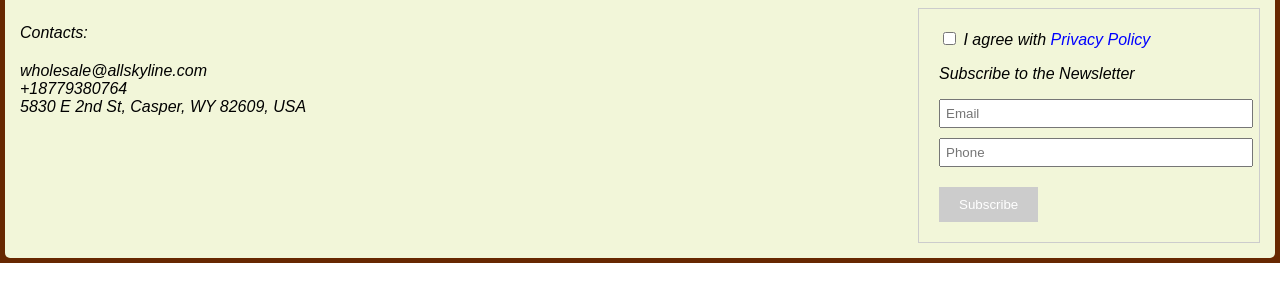
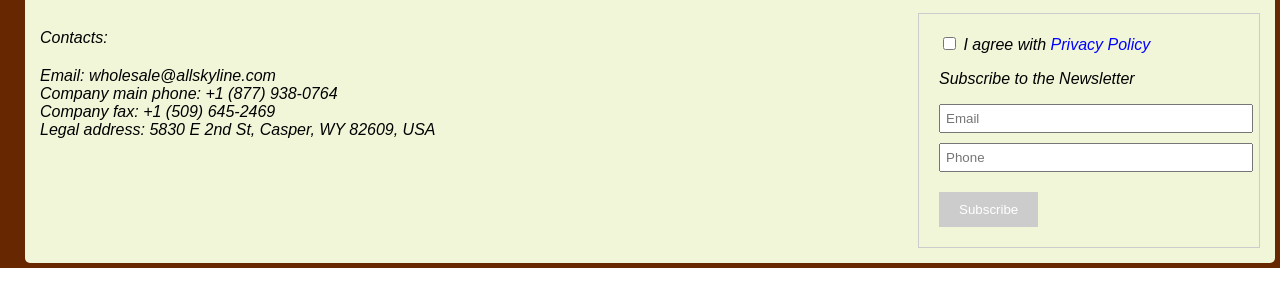
Before and after one commit to Yuriy2437/Vizitka_1, a website: page index.html in a window 1280 px wide. Shown: the part 460-766 px from the top of the page. Drawn offline with Linux system fonts and the light colour scheme.

Commit message:
Last changing index.html, styles.css

```diff
--- a/index.html
+++ b/index.html
@@ -51,6 +51,7 @@
             products on Amazon, simply get in touch with us. <br />
             We'll discuss the terms and structure of the deal that best suits
             your business. <br />
+            <br />
             At SKYLINE WHOLESALE LLC, our mission is to build long-term,
             mutually beneficial partnerships. <br />
             Let’s grow together!
@@ -58,11 +59,10 @@
           <div class="bottom">
             <p class="contacts">
               Contacts:
-              <!-- <a href="mailto:wholesale@allskyline.com" class="email-link"
-                >wholesale@allskyline.com</a> -->
-              <span>wholesale@allskyline.com</span>
-              <span class="phone"> +18779380764</span>
-              <span>5830 E 2nd St, Casper, WY 82609, USA</span>
+              <span>Email: wholesale@allskyline.com</span>
+              <span class="phone">Company main phone: +1 (877) 938-0764</span>
+              <span>Company fax: +1 (509) 645-2469</span>
+              <span>Legal address: 5830 E 2nd St, Casper, WY 82609, USA</span>
             </p>
             <div class="form">
               <label>
--- a/styles.css
+++ b/styles.css
@@ -5,6 +5,7 @@ body {
 
 .container {
   padding: 5px;
+  padding-left: 25px;
   background-color: #672801;
 }
 
@@ -105,26 +106,10 @@ li {
   margin-top: 20px;
 }
 
-/* .email-link {
-  color: inherit;
-  text-decoration: none;
-  transition: color 0.3s, text-decoration 0.3s;
-}
-
-.email-link:hover {
-  color: #00bfff;
-  text-decoration: underline;
-}
-
-.email-link:active {
-  color: #0000ff;
-}  */
-
 .bottom {
   display: flex;
   justify-content: space-between;
   align-items: flex-start;
-  /* margin-top: 60px; */
 }
 
 .form {
```
